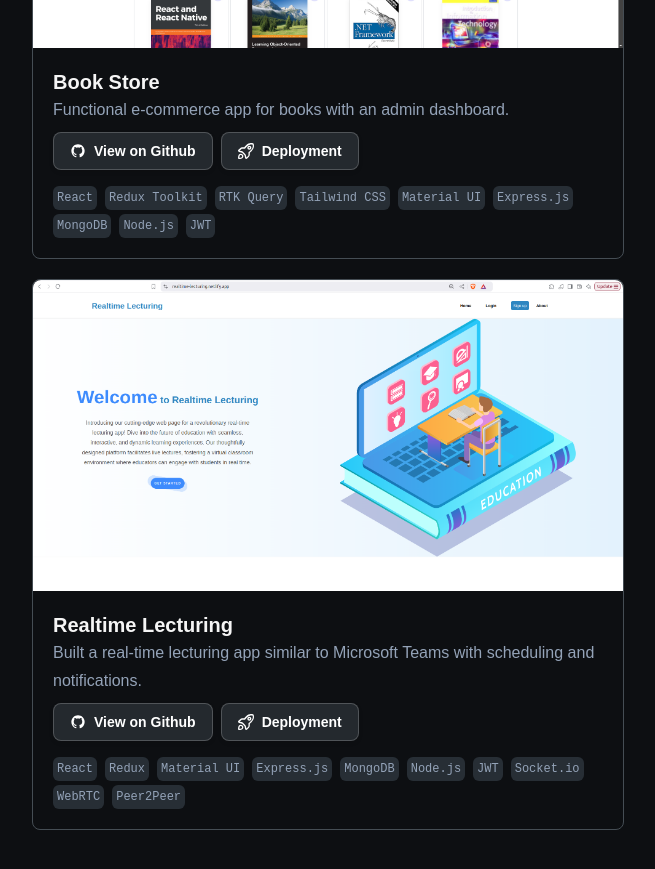
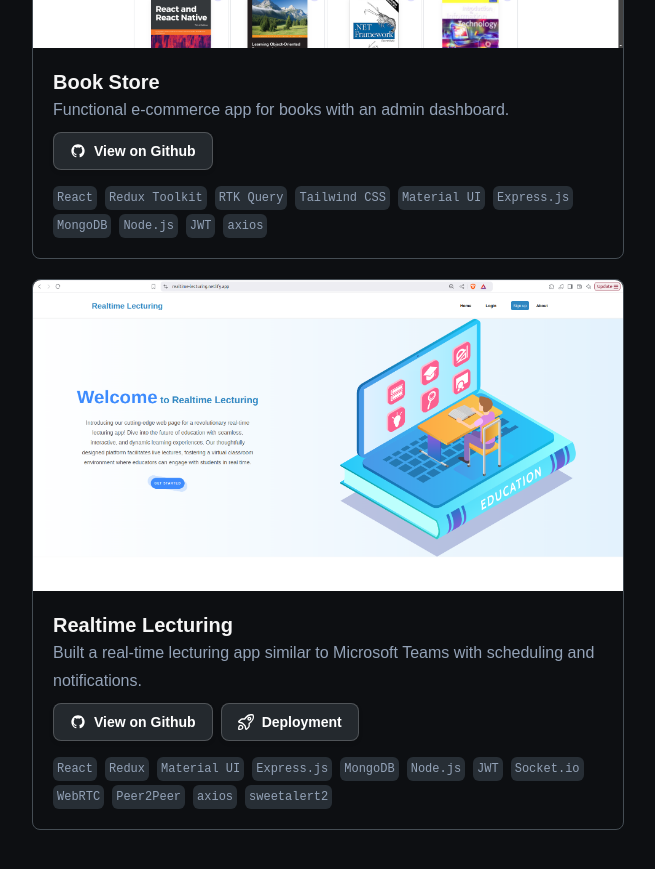
Before and after one commit to AbdelrahmanNasser00/my-portfolio, a React (Vite) app: page / in a window 1280 px wide. Shown: the part 1540-2409 px from the top of the page, without its empty margins (608-1263 px from the left). Built offline with nearby package versions, Linux system fonts and the light colour scheme.

Commit message:
Solve project card images problem

```diff
--- a/src/components/RightSide/ProjectCard.tsx
+++ b/src/components/RightSide/ProjectCard.tsx
@@ -18,16 +18,18 @@ const ProjectCard: React.FC<cardProps> = ({
   deploymentLink,
   skills,
 }) => {
+  console.log(images);
   return (
     <div className="w-full border border-color-content-outline border-radius rounded-lg mb-5">
       <Carousel>
-        <CarouselContent className="overflow-hidden">
+        <CarouselContent>
           {images.map((image, index) => (
             <CarouselItem key={index}>
               <img
                 src={image}
                 alt={`${title} screenshot ${index + 1}`}
                 className="rounded-t-lg"
+                loading="eager"
               />
             </CarouselItem>
           ))}
@@ -38,7 +40,9 @@ const ProjectCard: React.FC<cardProps> = ({
         <p>{description}</p>
         <div className="mt-2 flex">
           <ProjectGithub githubLink={githubLink} />
-          <ProjectDeployment deploymentLink={deploymentLink} />
+          {deploymentLink !== "" && (
+            <ProjectDeployment deploymentLink={deploymentLink} />
+          )}
         </div>
         <div>
           <ul className="flex flex-wrap mt-3">
--- a/src/components/RightSide/Projects.ts
+++ b/src/components/RightSide/Projects.ts
@@ -24,6 +24,7 @@ interface Project {
   deploymentLink: string;
   skills: string[];
 }
+console.log(project1Image, project1Image2, project1Image3);
 
 const projects: Project[] = [
   {
@@ -53,6 +54,7 @@ const projects: Project[] = [
       "MongoDB",
       "Node.js",
       "JWT",
+      "axios",
     ],
   },
   {
@@ -68,8 +70,9 @@ const projects: Project[] = [
       project2Image5,
       project2Image6,
     ],
-    githubLink: "https://github.com/AbdelrahmanNasser00/project-2",
-    deploymentLink: "https://project-2.netlify.app",
+    githubLink:
+      "https://github.com/AbdelrahmanNasser00/Realtime-Lecturing-client",
+    deploymentLink: "https://realtime-lecturing.netlify.app/",
     skills: [
       "React",
       "Redux",
@@ -81,6 +84,8 @@ const projects: Project[] = [
       "Socket.io",
       "WebRTC",
       "Peer2Peer",
+      "axios",
+      "sweetalert2",
     ],
   },
   //   {
```
